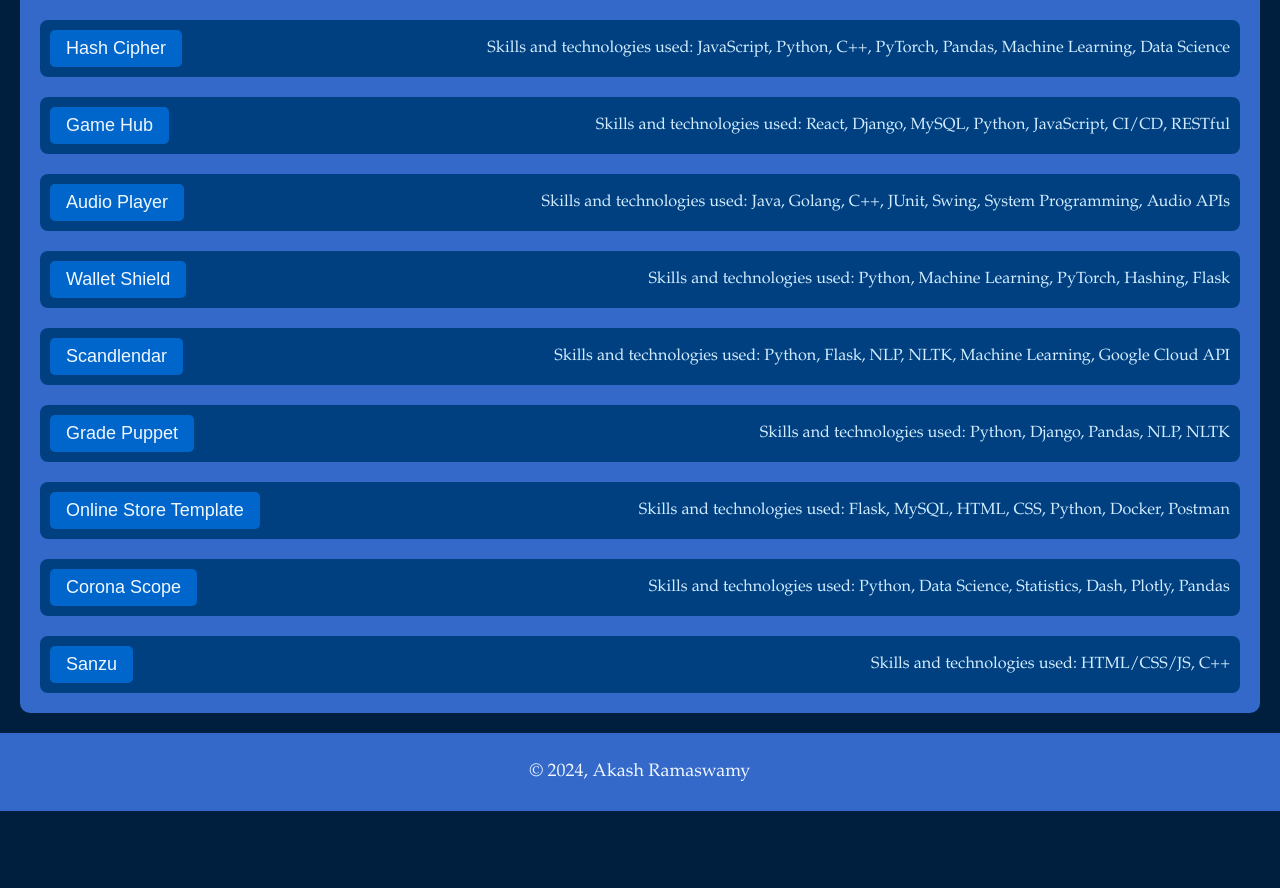
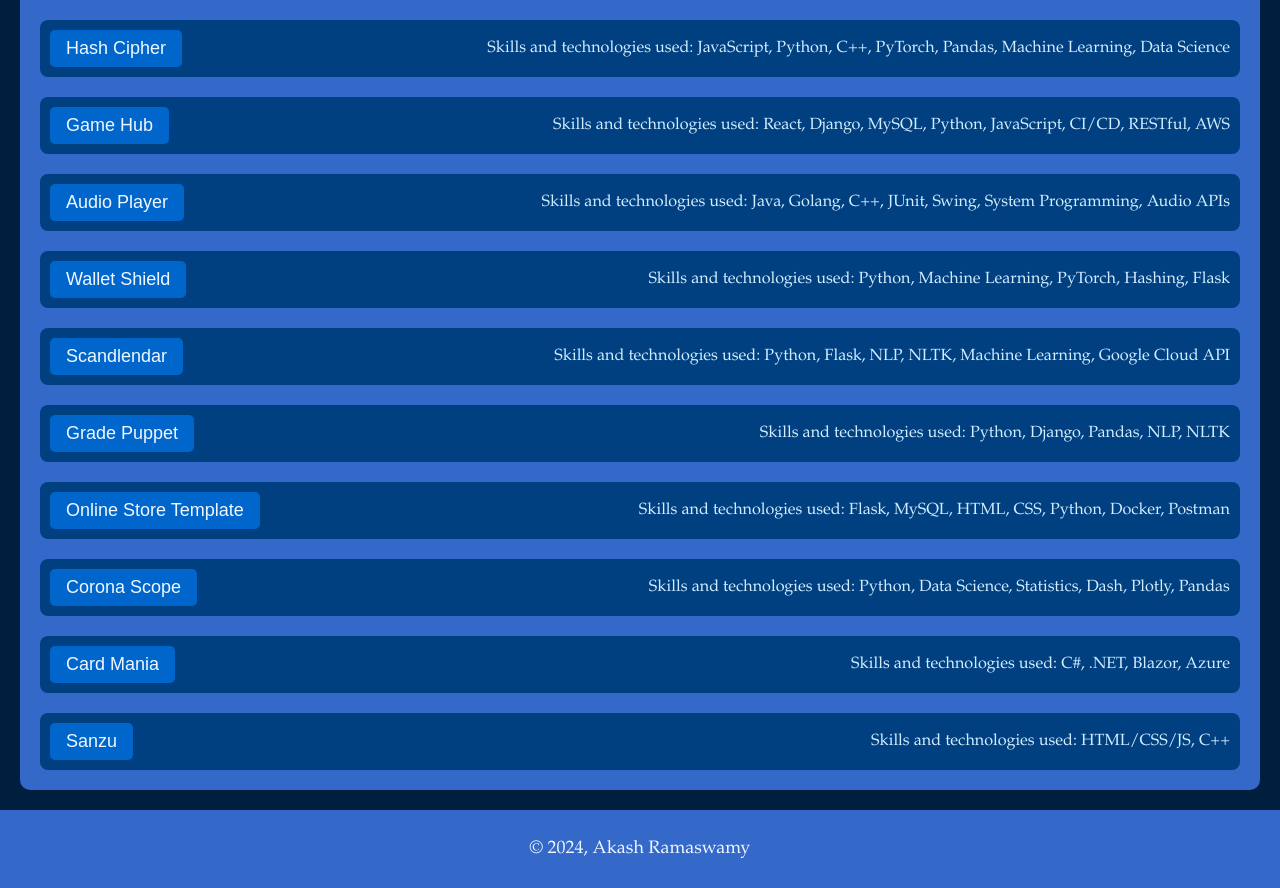
Before and after one commit to flkram/Portfolio, a plain HTML site: page index.html in a window 1280 px wide. Shown: the part 756-1644 px from the top of the page. Before the commit the page ends 1567 px from the top, so only its background shows below. Drawn offline with Linux system fonts and the light colour scheme.

Commit message:
edited used technologies

```diff
--- a/index.html
+++ b/index.html
@@ -53,7 +53,7 @@
             </div>
             <div class="project">
                 <button onclick="window.location.href='https://flkram.github.io/game-hub/'">Game Hub</button>
-                <span>Skills and technologies used: React, Django, MySQL, Python, JavaScript, CI/CD, RESTful</span>
+                <span>Skills and technologies used: React, Django, MySQL, Python, JavaScript, CI/CD, RESTful, AWS</span>
             </div>
             <div class="project">
                 <button onclick="window.location.href='https://github.com/flkram/audio-player'">Audio Player</button>
@@ -80,6 +80,10 @@
                 <span>Skills and technologies used: Python, Data Science, Statistics, Dash, Plotly, Pandas</span>
             </div>
             <div class="project">
+                <button onclick="window.location.href='https://github.com/flkram/Card_Mania'">Card Mania</button>
+                <span>Skills and technologies used: C#, .NET, Blazor, Azure</span>
+            </div>
+            <div class="project">
                 <button onclick="window.location.href='https://replit.com/@mugicha101/Sanzu-TSA-States'">Sanzu</button>
                 <span>Skills and technologies used: HTML/CSS/JS, C++</span>
             </div>
```
